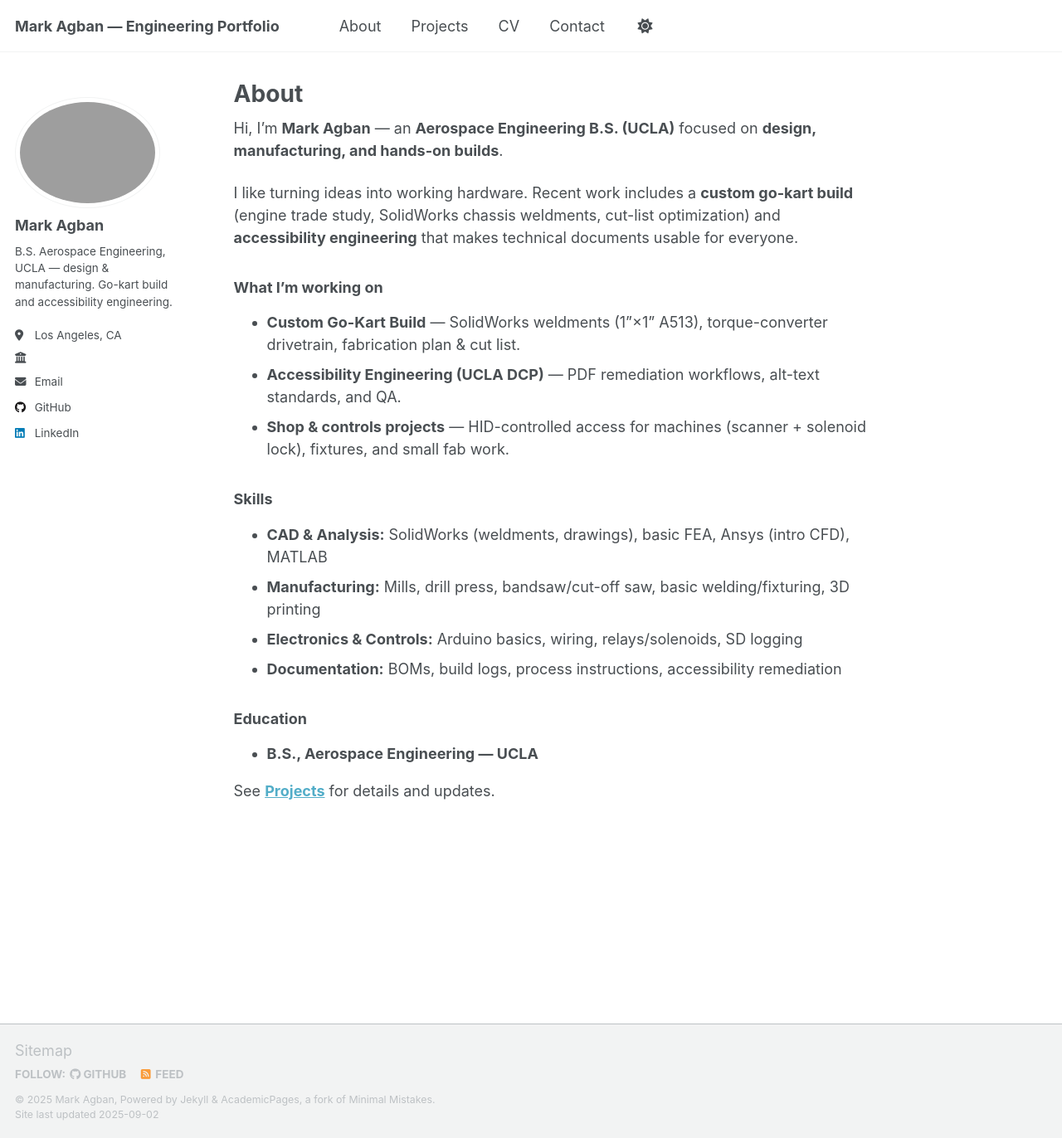
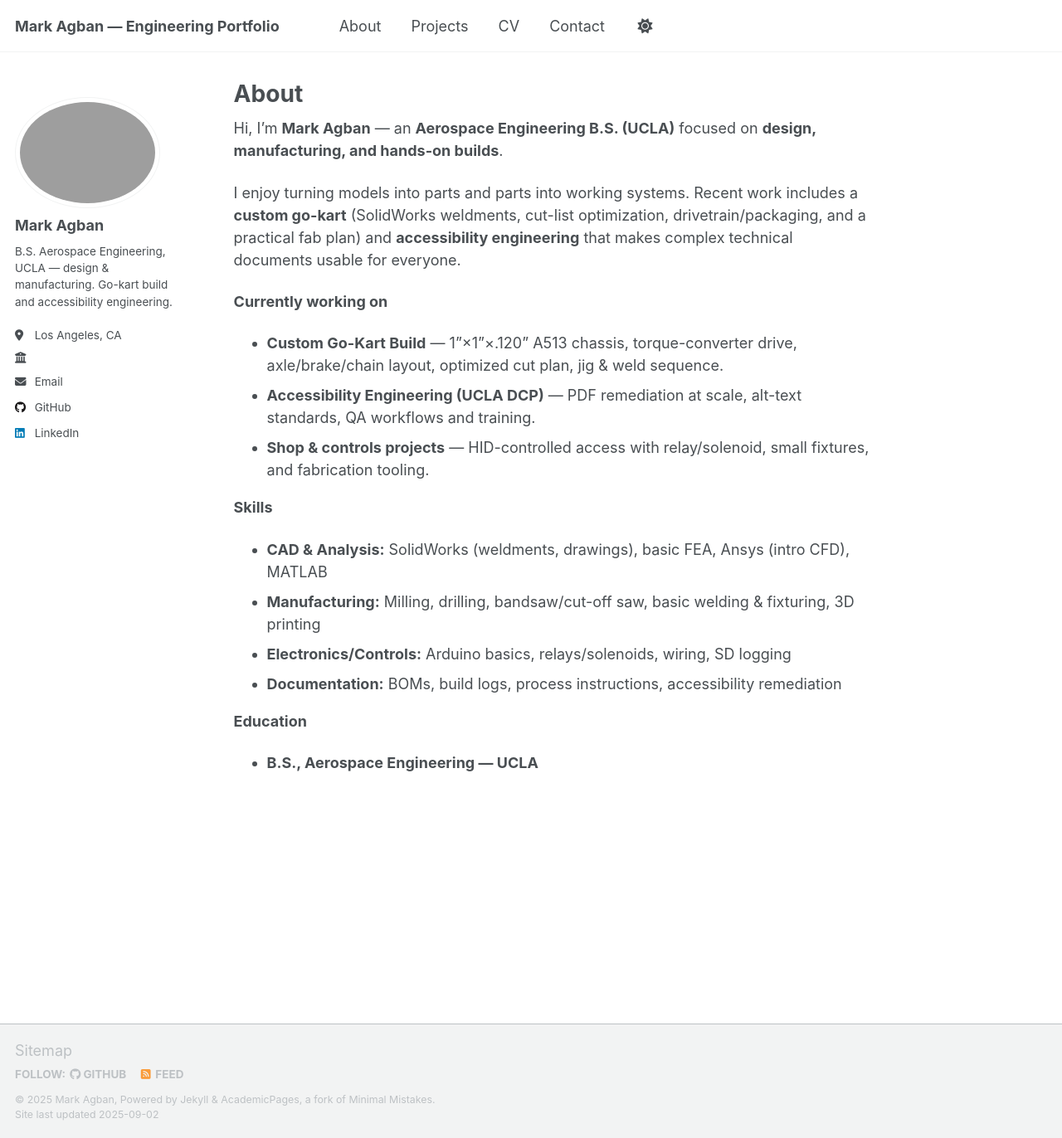
Before and after one commit to markoa24-portfolio/markagban.github.io, a Jekyll site: the page built from _pages/about.md, in a window 1280 px wide and 1372 px high. Shown: the whole window at 83% size. Built offline with Jekyll 4.4.1, drawn with Linux system fonts in a browser that asks for light colours; a script that is not in the unit is left out.

Commit message:
Update about.md

```diff
--- a/_pages/about.md
+++ b/_pages/about.md
@@ -6,20 +6,18 @@ author_profile: true
 
 Hi, I’m **Mark Agban** — an **Aerospace Engineering B.S. (UCLA)** focused on **design, manufacturing, and hands-on builds**.
 
-I like turning ideas into working hardware. Recent work includes a **custom go-kart build** (engine trade study, SolidWorks chassis weldments, cut-list optimization) and **accessibility engineering** that makes technical documents usable for everyone.
+I enjoy turning models into parts and parts into working systems. Recent work includes a **custom go-kart** (SolidWorks weldments, cut-list optimization, drivetrain/packaging, and a practical fab plan) and **accessibility engineering** that makes complex technical documents usable for everyone.
 
-### What I’m working on
-- **Custom Go-Kart Build** — SolidWorks weldments (1"×1" A513), torque-converter drivetrain, fabrication plan & cut list.
-- **Accessibility Engineering (UCLA DCP)** — PDF remediation workflows, alt-text standards, and QA.
-- **Shop & controls projects** — HID-controlled access for machines (scanner + solenoid lock), fixtures, and small fab work.
+**Currently working on**
+- **Custom Go-Kart Build** — 1"×1"×.120" A513 chassis, torque-converter drive, axle/brake/chain layout, optimized cut plan, jig & weld sequence.
+- **Accessibility Engineering (UCLA DCP)** — PDF remediation at scale, alt-text standards, QA workflows and training.
+- **Shop & controls projects** — HID-controlled access with relay/solenoid, small fixtures, and fabrication tooling.
 
-### Skills
+**Skills**
 - **CAD & Analysis:** SolidWorks (weldments, drawings), basic FEA, Ansys (intro CFD), MATLAB
-- **Manufacturing:** Mills, drill press, bandsaw/cut-off saw, basic welding/fixturing, 3D printing
-- **Electronics & Controls:** Arduino basics, wiring, relays/solenoids, SD logging
+- **Manufacturing:** Milling, drilling, bandsaw/cut-off saw, basic welding & fixturing, 3D printing
+- **Electronics/Controls:** Arduino basics, relays/solenoids, wiring, SD logging
 - **Documentation:** BOMs, build logs, process instructions, accessibility remediation
 
-### Education
+**Education**
 - **B.S., Aerospace Engineering — UCLA**
-
-See **[Projects]({{ site.baseurl }}/portfolio/)** for details and updates.
```
